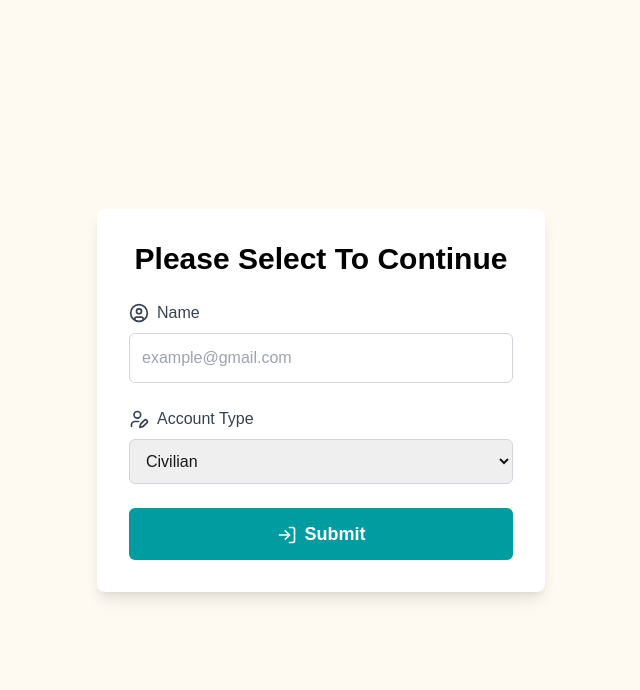
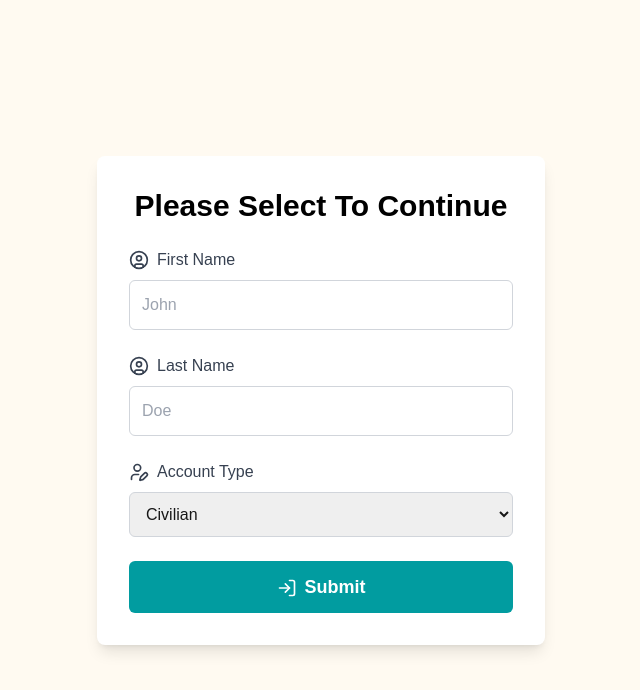
Before and after one commit to ChefOmarDee/fixitfund, a Next.js app in the folder fixitfund/: page /newuserwelcome in a window 1280 px wide. Shown: the top 690 px of the page, without its empty margins (319-959 px from the left). Built offline with nearby package versions, Linux system fonts and the light colour scheme.

Commit message:
Fixed inputs

```diff
--- a/fixitfund/app/(pages)/(auth)/newuserwelcome/page.jsx
+++ b/fixitfund/app/(pages)/(auth)/newuserwelcome/page.jsx
@@ -6,7 +6,8 @@ import { useRouter } from 'next/navigation';
 import 'react-toastify/dist/ReactToastify.css';
 
 const NewUserWelcome = () => {
-    const [name, setName] = useState('');
+    const [firstName, setFirstName] = useState('');
+    const [lastName, setLastName] = useState('');
     const [accountType, setType] = useState('');
     const router = useRouter;
     const [token, setToken] = useState('');
@@ -37,7 +38,8 @@ const NewUserWelcome = () => {
         try {
             const data = {
                 Class: accountType,
-                Name: name
+                FName: firstName,
+                LName: lastName
             }
             const response = await fetch("/postUserInformation", {
               method: "Post",
@@ -62,18 +64,33 @@ const NewUserWelcome = () => {
         <h1 className="text-3xl font-bold text-center text-black mb-6">Please Select To Continue</h1>
         <form className="space-y-6">
           <div>
-            <label htmlFor="email" className="block mb-2 font-medium text-gray-700">
+            <label htmlFor="firstName" className="block mb-2 font-medium text-gray-700">
               <CircleUser className="inline-block w-5 h-5 mr-2" />
-              Name
+              First Name
             </label>
             <input
-              id="name"
+              id="firstName"
               type="text"
               required
               className="w-full p-3 border border-gray-300 rounded-md focus:ring-purple-500 focus:border-purple-500"
-              placeholder="example@gmail.com"
-              value={name}
-              onChange={(e) => setName(e.target.value)}
+              placeholder="John"
+              value={firstName}
+              onChange={(e) => setFirstName(e.target.value)}
+            />
+          </div>
+          <div>
+            <label htmlFor="lastName" className="block mb-2 font-medium text-gray-700">
+              <CircleUser className="inline-block w-5 h-5 mr-2" />
+              Last Name
+            </label>
+            <input
+              id="lastName"
+              type="text"
+              required
+              className="w-full p-3 border border-gray-300 rounded-md focus:ring-purple-500 focus:border-purple-500"
+              placeholder="Doe"
+              value={lastName}
+              onChange={(e) => setLastName(e.target.value)}
             />
           </div>
           <div>
```
